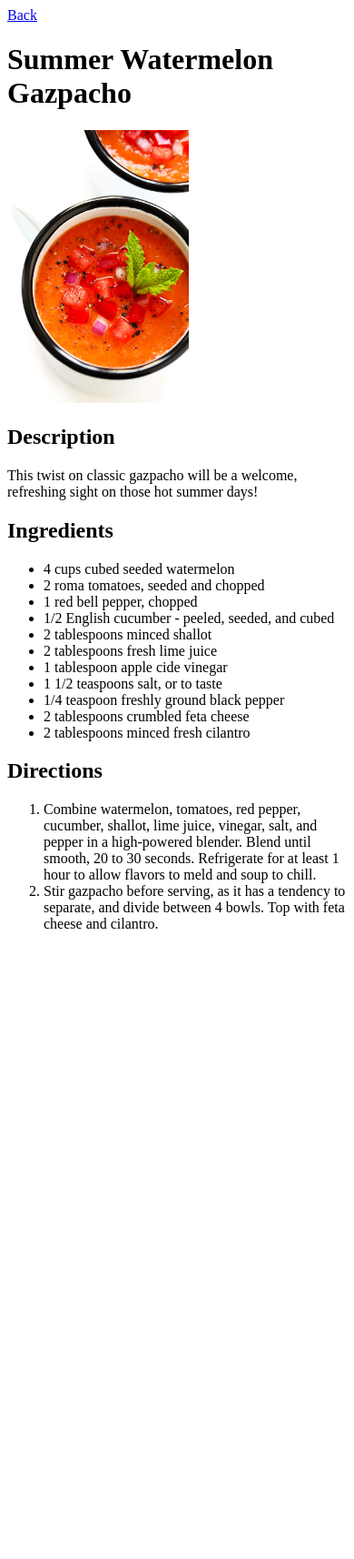
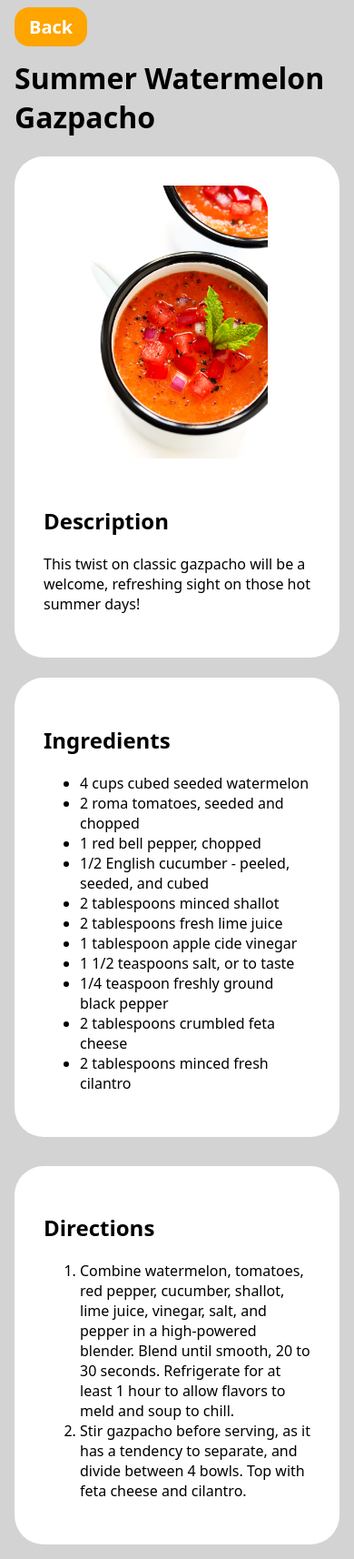
Before and after one commit to allx-g/odin-recipes, a plain HTML site: page recipes/summer-watermelon-gazpacho.html in a window 390 px wide. Shown: the whole page at 91% size. Before the commit the page ends 1041 px from the top, so only its background shows below. Drawn offline with Linux system fonts and the light colour scheme.

Commit message:
Add styling to website

```diff
--- a/recipes/summer-watermelon-gazpacho.html
+++ b/recipes/summer-watermelon-gazpacho.html
@@ -2,15 +2,24 @@
 <html lang="en">
     <head>
         <meta charset="utf-8">
-        <title>Summer Watermelon Gazpacho</title>
+        <meta name="viewport" content="width=device-width, initial-scale=1">
+        <title>Watermelon Gazpacho</title>
+        <link rel="stylesheet" href="../style.css">
     </head>
 
     <body>
-        <a href="../index.html">Back</a>
+        <a class="back" href="../index.html">Back</a>
         <h1>Summer Watermelon Gazpacho</h1>
+        <div class="recipe-intro">
             <img src="../img/watermelon-gazpacho.jpg" alt="Watermelon gazpacho served in a white bowl on a wooden table with metal spoons and watermelon slices" width="200">
+            <div>
                 <h2>Description</h2>
                 <p>This twist on classic gazpacho will be a welcome, refreshing sight on those hot summer days!</p>
+            </div>
+        </div>
+        <br>
+        <div class="make-recipe">
+            <div class="ingredients">
                 <h2>Ingredients</h2>
                 <ul>
                     <li>4 cups cubed seeded watermelon</li>
@@ -25,10 +34,14 @@
                     <li>2 tablespoons crumbled feta cheese</li>
                     <li>2 tablespoons minced fresh cilantro</li>
                 </ul>
+            </div>
+            <div class="directions">
                 <h2>Directions</h2>
                 <ol>
                    <li>Combine watermelon, tomatoes, red pepper, cucumber, shallot, lime juice, vinegar, salt, and pepper in a high-powered blender. Blend until smooth, 20 to 30 seconds. Refrigerate for at least 1 hour to allow flavors to meld and soup to chill.</li>
                    <li>Stir gazpacho before serving, as it has a tendency to separate, and divide between 4 bowls. Top with feta cheese and cilantro.</li>
                 </ol>
+            </div>
+        </div>
     </body>
 </html>
--- /dev/null
+++ b/style.css
@@ -0,0 +1,93 @@
+body {
+    background-color: lightgray;
+    font-family: system-ui;
+    margin: 1rem;
+}
+
+.center {
+    text-align: center;
+}
+
+.back {
+    background-color: orange;
+    padding: 0.5rem 1rem;
+    border-radius: 1rem;
+    text-decoration: none;
+    color: white;
+    font-weight: 800;
+    font-size: 1.25rem;
+}
+
+
+.recipes-menu {
+    display: flex;
+    list-style: none;
+    justify-content: center;
+    gap: 2rem;
+}
+
+@media (max-width: 600px) {
+    .recipes-menu {
+      display: grid;
+    }
+}
+
+.recipes-menu li {
+    background-color: white;
+    padding: 2rem;
+    border-radius: 2rem;
+}
+
+.recipes-menu li img {
+    border-radius: 1.75rem;
+}
+
+.recipes-menu li a {
+    text-decoration: none;
+    color: black;
+    text-align: center;
+}
+
+
+.recipe-intro {
+    display: flex;
+    gap: 2rem;
+    background-color: white;
+    border-radius: 2rem;
+    padding: 2rem;
+}
+
+@media (max-width: 600px) {
+    .recipe-intro {
+        display: grid;
+    }
+}
+
+.recipe-intro img {
+    border-radius: 1.75rem;
+    justify-self: center;
+}
+
+.make-recipe {
+    display: flex;
+    gap: 2rem;
+}
+
+@media (max-width: 600px) {
+    .make-recipe {
+        display: grid;
+    }
+}
+
+.ingredients {
+    background-color: white;
+    border-radius: 2rem;
+    padding: 2rem;
+}
+
+.directions {
+    background-color: white;
+    border-radius: 2rem;
+    padding: 2rem;
+    align-self: start;
+}
```
Also changed, not shown: index.html (+7 -5 lines), recipes/asian-lettuce-wraps.html (+14 -1 lines), recipes/ranch-chicken-tacos.html (+14 -1 lines). Lines whose indentation alone changed are shown as unchanged.
